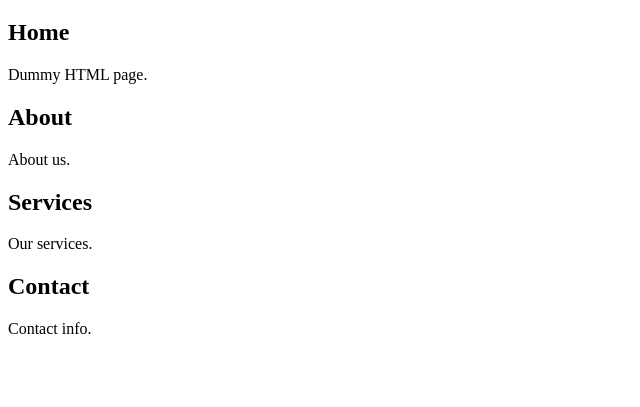
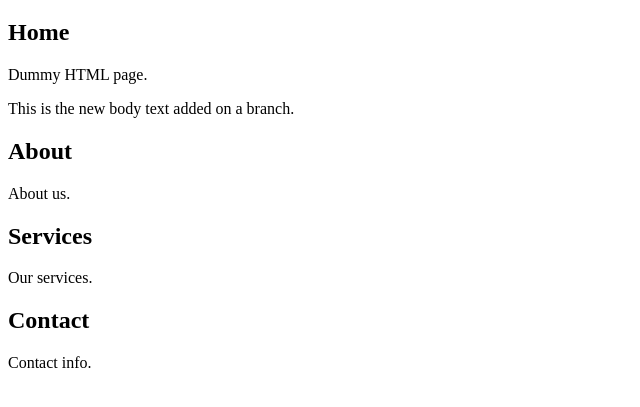
Before and after one commit to vinnkc/vinnies-first-site, a plain HTML site: page index.html in a window 1280 px wide. Shown: the part 61-468 px from the top of the page, without its empty margins (0-640 px from the left). Drawn offline with Linux system fonts and the light colour scheme.

Commit message:
new body text added.

```diff
--- a/index.html
+++ b/index.html
@@ -6,6 +6,7 @@
 
 <h2>Home</h2>
 <p>Dummy HTML page.</p>
+<p>This is the new body text added on a branch.</p>
 
 <h2>About</h2>
 <p>About us.</p>
```
